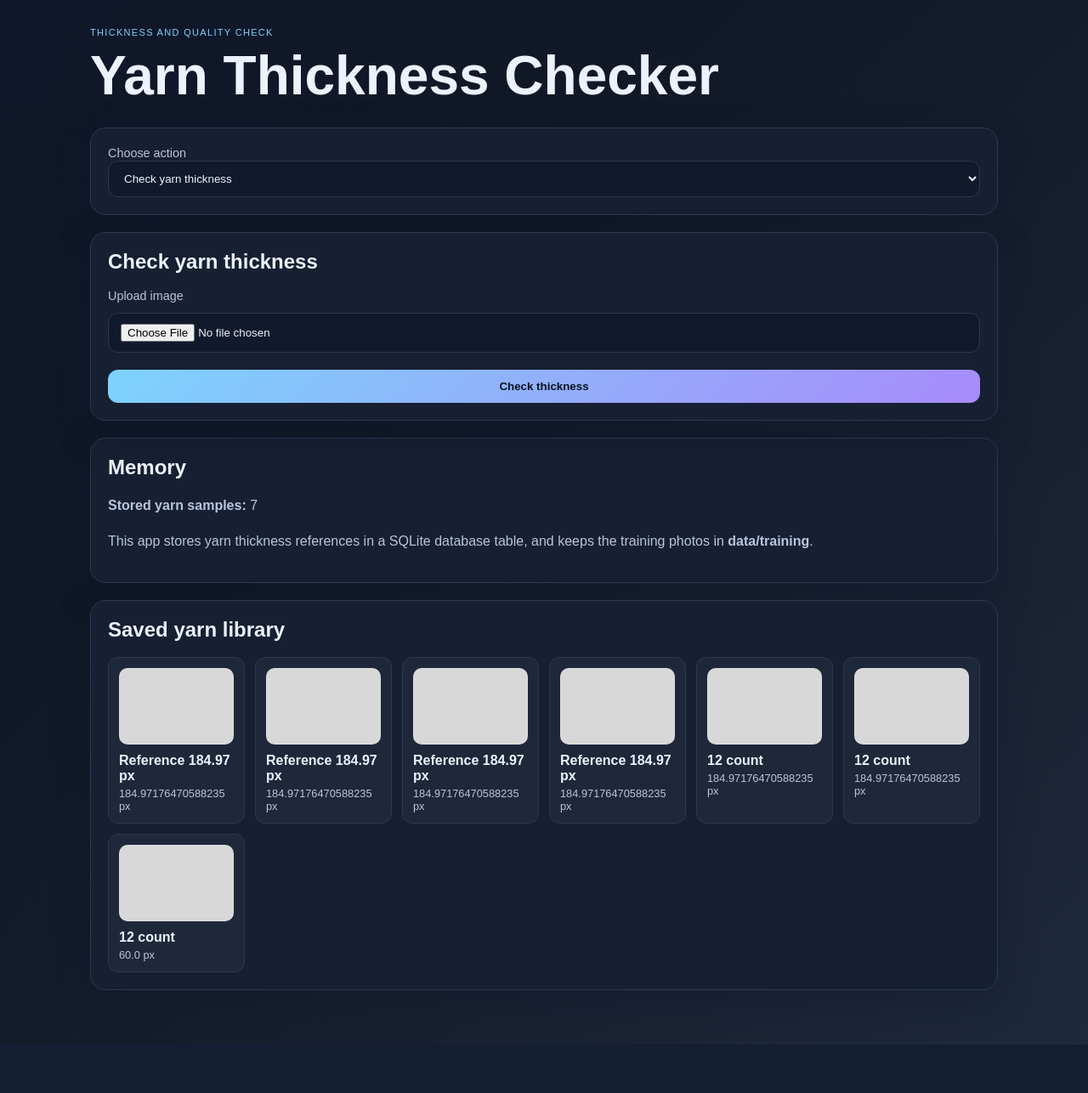
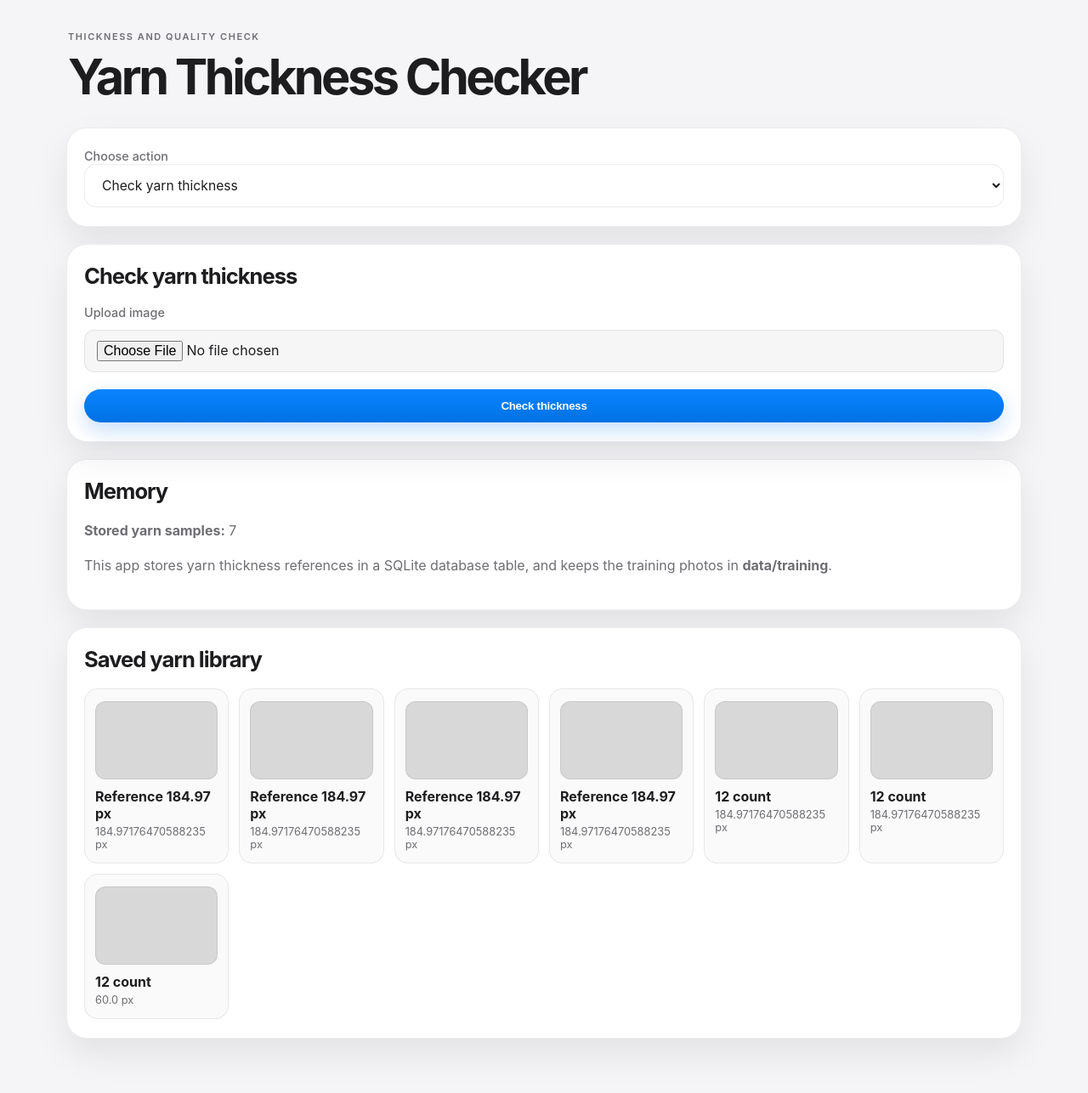
Before and after one commit to rubayatabdullah/yarn-detector, a Flask app: page / in a window 1280 px wide. Shown: the whole page at 85% size. Before the commit the page ends 1165 px from the top, so only its background shows below. Run offline with Flask 3, Linux system fonts and the light colour scheme; data comes from the database, SQL or seed files in the repository.

Commit message:
change the style

```diff
--- a/static/styles.css
+++ b/static/styles.css
@@ -1,57 +1,75 @@
 :root {
-  --bg: #101827;
-  --panel: #172033;
-  --panel-alt: #1d2a40;
-  --line: #2a3a52;
-  --text: #edf2ff;
-  --muted: #b8c5dc;
-  --accent: #7dd3fc;
-  --accent-2: #a78bfa;
-  --success: #34d399;
+  --bg: #f5f5f7;
+  --panel: rgba(255, 255, 255, 0.8);
+  --card: #ffffff;
+  --line: rgba(15, 15, 15, 0.08);
+  --text: #1d1d1f;
+  --muted: #6e6e73;
+  --accent: #0071e3;
+  --accent-soft: #eaf4ff;
+  --surface: #f2f2f2;
+  --success: #1d9b4d;
+  --shadow: 0 18px 40px rgba(15, 15, 15, 0.08);
 }
 
 * {
   box-sizing: border-box;
 }
 
+html {
+  scroll-behavior: smooth;
+}
+
 body {
   margin: 0;
-  font-family: Arial, Helvetica, sans-serif;
-  background: linear-gradient(135deg, #0f172a, #111827 35%, #1e293b);
+  font-family:
+    "SF Pro Display", "SF Pro Text", "Segoe UI", "Helvetica Neue", Arial,
+    sans-serif;
+  background: var(--bg);
   color: var(--text);
+  -webkit-font-smoothing: antialiased;
+  text-rendering: optimizeLegibility;
 }
 
 .page-shell {
-  max-width: 1100px;
+  max-width: 1160px;
   margin: 0 auto;
-  padding: 32px 16px 64px;
+  padding: 32px 18px 64px;
 }
 
 .hero {
-  margin-bottom: 24px;
+  margin-bottom: 26px;
+  padding: 4px 2px;
 }
 
 .eyebrow {
   text-transform: uppercase;
-  letter-spacing: 0.12em;
+  letter-spacing: 0.14em;
   font-size: 11px;
-  color: var(--accent);
-  margin: 0 0 8px;
+  color: var(--muted);
+  margin: 0 0 10px;
+  font-weight: 600;
 }
 
 h1 {
   margin: 0;
-  font-size: clamp(2.2rem, 5vw, 4rem);
+  font-size: clamp(2.4rem, 4.5vw, 4rem);
+  line-height: 1.05;
+  letter-spacing: -0.06em;
+  font-weight: 700;
 }
 
 h2 {
   margin-top: 0;
   margin-bottom: 18px;
+  font-size: clamp(1.25rem, 2vw, 1.7rem);
+  line-height: 1.2;
+  letter-spacing: -0.04em;
 }
 
 .grid {
   display: grid;
-  grid-template-columns: repeat(auto-fit, minmax(280px, 1fr));
+  grid-template-columns: repeat(auto-fit, minmax(300px, 1fr));
   gap: 20px;
 }
 
@@ -61,19 +79,22 @@ h2 {
 
 .mode-select {
   width: 100%;
-  padding: 12px 14px;
-  border-radius: 12px;
+  padding: 14px 16px;
+  border-radius: 14px;
   border: 1px solid var(--line);
-  background: rgba(15, 23, 42, 0.7);
+  background: rgba(255, 255, 255, 0.72);
   color: var(--text);
+  font-size: 0.98rem;
+  font-family: inherit;
+  outline: none;
 }
 
 .card {
-  background: rgba(23, 32, 51, 0.96);
+  background: var(--card);
   border: 1px solid var(--line);
-  border-radius: 18px;
-  padding: 20px;
-  box-shadow: 0 15px 40px rgba(15, 23, 42, 0.35);
+  border-radius: 24px;
+  padding: 22px 20px;
+  box-shadow: var(--shadow);
 }
 
 form {
@@ -85,6 +106,7 @@ form {
 .field-label {
   font-size: 0.9rem;
   color: var(--muted);
+  font-weight: 500;
 }
 
 input[type="text"],
@@ -93,8 +115,9 @@ input[type="file"] {
   padding: 12px 14px;
   border: 1px solid var(--line);
   border-radius: 12px;
-  background: rgba(15, 23, 42, 0.7);
+  background: rgba(245, 245, 247, 0.9);
   color: var(--text);
+  font: inherit;
 }
 
 button {
@@ -102,17 +125,32 @@ button {
   width: 100%;
   padding: 12px 16px;
   border: none;
-  border-radius: 12px;
-  background: linear-gradient(135deg, var(--accent), var(--accent-2));
-  color: #06131d;
-  font-weight: 700;
+  border-radius: 999px;
+  background: linear-gradient(180deg, #0a84ff, #0071e3);
+  color: #ffffff;
+  font-weight: 600;
+  letter-spacing: -0.02em;
   cursor: pointer;
+  box-shadow: 0 10px 24px rgba(0, 113, 227, 0.22);
+  transition:
+    transform 0.2s ease,
+    box-shadow 0.2s ease;
+}
+
+button:hover {
+  transform: translateY(-1px);
+  box-shadow: 0 12px 26px rgba(0, 113, 227, 0.26);
 }
 
 .secondary-btn {
-  background: rgba(148, 163, 184, 0.15);
+  background: var(--surface);
   color: var(--text);
   border: 1px solid var(--line);
+  box-shadow: none;
+}
+
+.secondary-btn:hover {
+  box-shadow: none;
 }
 
 .button-row {
@@ -214,7 +254,7 @@ button {
 
 .library-grid {
   display: grid;
-  grid-template-columns: repeat(auto-fit, minmax(150px, 1fr));
+  grid-template-columns: repeat(auto-fit, minmax(160px, 1fr));
   gap: 12px;
 }
 
@@ -222,17 +262,17 @@ button {
   display: flex;
   flex-direction: column;
   gap: 10px;
-  padding: 12px;
+  padding: 14px 12px;
   border: 1px solid var(--line);
-  border-radius: 12px;
-  background: rgba(148, 163, 184, 0.06);
+  border-radius: 16px;
+  background: #fafafa;
 }
 
 .library-swatch {
   width: 100%;
-  height: 90px;
-  border-radius: 10px;
-  border: 1px solid rgba(255, 255, 255, 0.15);
+  height: 92px;
+  border-radius: 12px;
+  border: 1px solid rgba(15, 15, 15, 0.08);
 }
 
 .library-meta {
```
Also changed, not shown: other parts of static/styles.css (+22 -15 lines).
